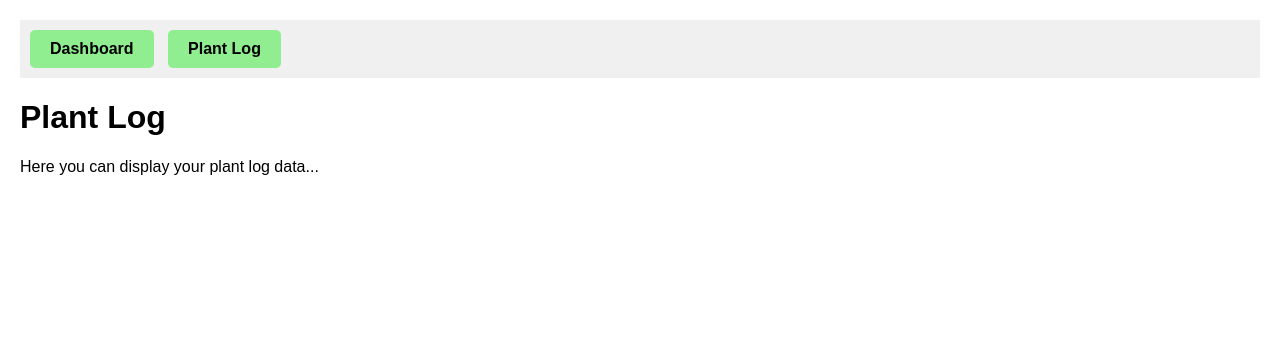
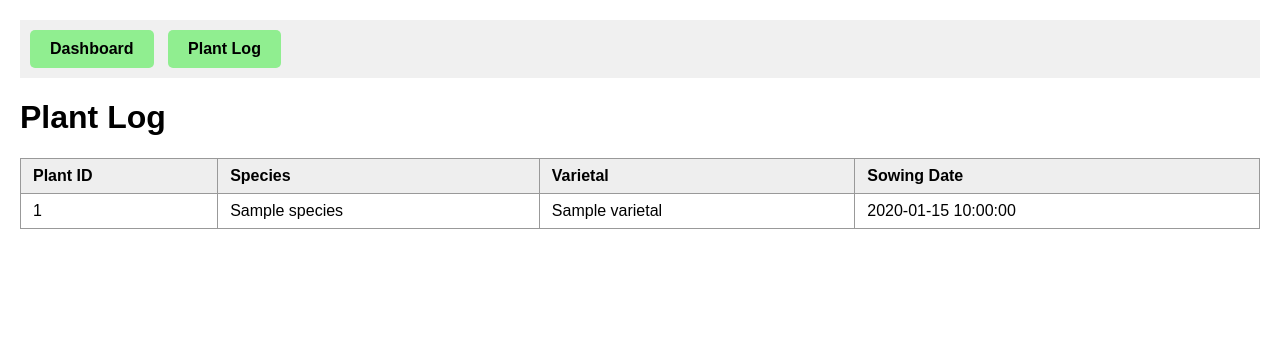
Before and after one commit to alexandercushen/507SproutLab, a Flask app: template templates/plant_log.html in a window 1280 px wide. Shown: the top 338 px of the page. Run offline with Flask 3, Linux system fonts and the light colour scheme; the template is opened without the code that fills it: most values are stand-ins (such as "Sample title", 1, 10 or a date in 2020).

Commit message:
Added a table for plant log, based on sowing_history.json

```diff
--- a/app.py
+++ b/app.py
@@ -1,4 +1,6 @@
-from flask import Flask, render_template
+from flask import Flask, render_template, url_for
+import json
+import os
 
 app = Flask(__name__)
 
@@ -8,27 +10,11 @@ def homepage():
 
 @app.route('/plant_log')
 def plant_log():
-    return render_template('plant_log.html')
+    json_path = os.path.join('data', 'sowing_history.json')
+    with open(json_path, 'r', encoding='utf-8') as f:
+        sowing_data = json.load(f)  # This should be a list of dicts
+
+    return render_template('plant_log.html', sowing_data=sowing_data)
 
 if __name__ == "__main__":
     app.run(host='0.0.0.0', port=5000, debug=True)
-
-'''
-from flask import Flask, render_template, request
-
-app = Flask(__name__)
-data_log = []
-
-@app.route('/')
-def index():
-    return render_template('index.html', log=data_log)
-
-@app.route('/post-data')
-def post_data():
-    new_val = request.args.get('val', 'No data')
-    data_log.append(new_val)
-    return f"Data received: {new_val}"
-
-if __name__ == '__main__':
-    app.run(host='0.0.0.0', port=5000)
-'''
--- a/templates/plant_log.html
+++ b/templates/plant_log.html
@@ -1,7 +1,27 @@
 <!DOCTYPE html>
-<html>
+<html lang="en">
 <head>
+  <meta charset="UTF-8">
+  <title>Plant Log</title>
   <link rel="stylesheet" type="text/css" href="{{ url_for('static', filename='style.css') }}">
+  <style>
+    table {
+      border-collapse: collapse;
+      width: 100%;
+      margin-top: 20px;
+    }
+    th, td {
+      border: 1px solid #999;
+      padding: 8px 12px;
+      text-align: left;
+    }
+    th {
+      background-color: #eee;
+    }
+    tr:nth-child(even) {
+      background-color: #f9f9f9;
+    }
+  </style>
 </head>
 <body>
 
@@ -13,7 +33,26 @@
 
   <h1>Plant Log</h1>
 
-  <p>Here you can display your plant log data...</p>
+  <table>
+    <thead>
+      <tr>
+        <th>Plant ID</th>
+        <th>Species</th>
+        <th>Varietal</th>
+        <th>Sowing Date</th>
+      </tr>
+    </thead>
+    <tbody>
+      {% for entry in sowing_data %}
+      <tr>
+        <td>{{ entry.plant_id }}</td>
+        <td>{{ entry.species }}</td>
+        <td>{{ entry.varietal }}</td>
+        <td>{{ entry.sowing_date }}</td>
+      </tr>
+      {% endfor %}
+    </tbody>
+  </table>
 
 </body>
 </html>
```
